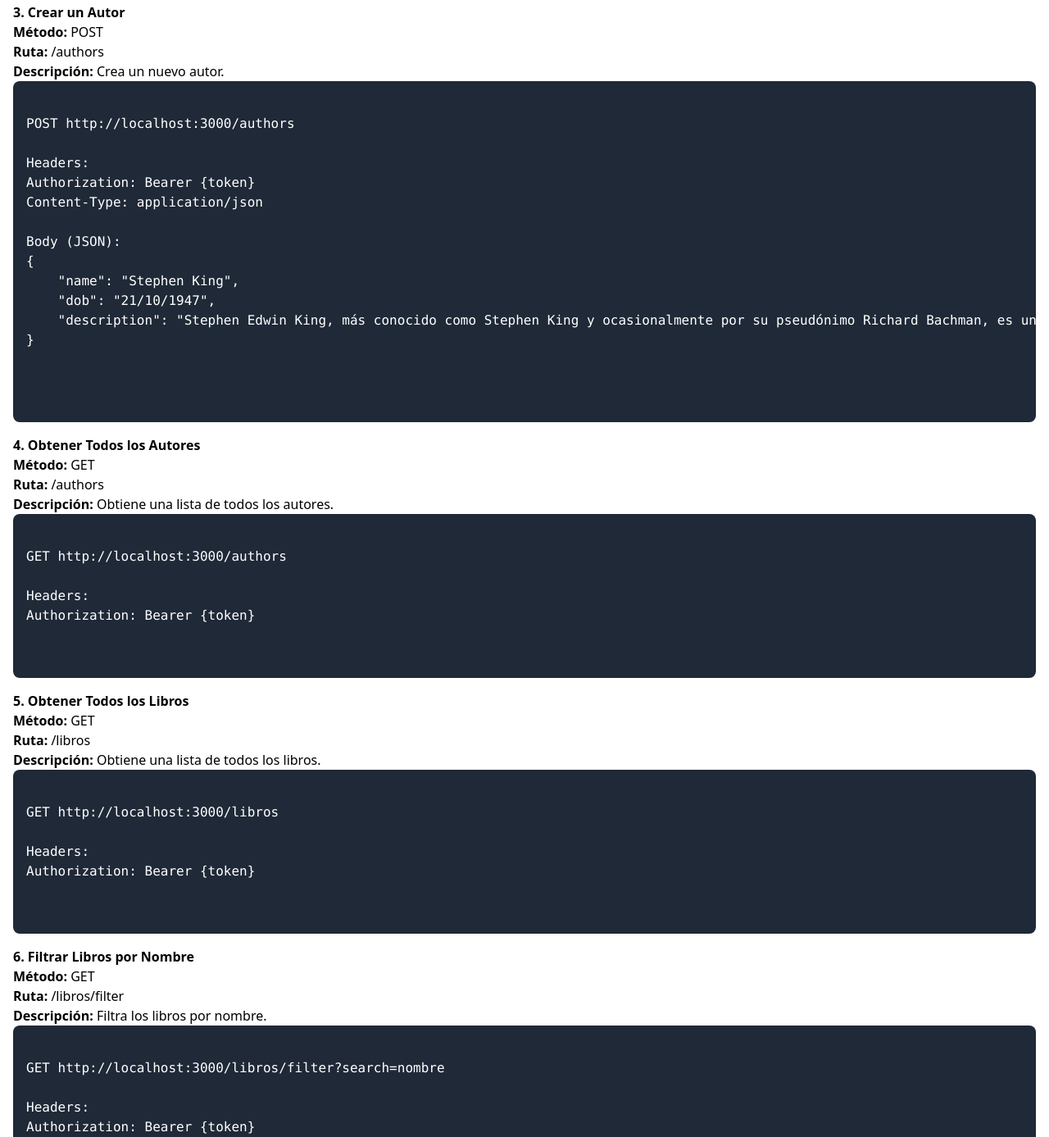
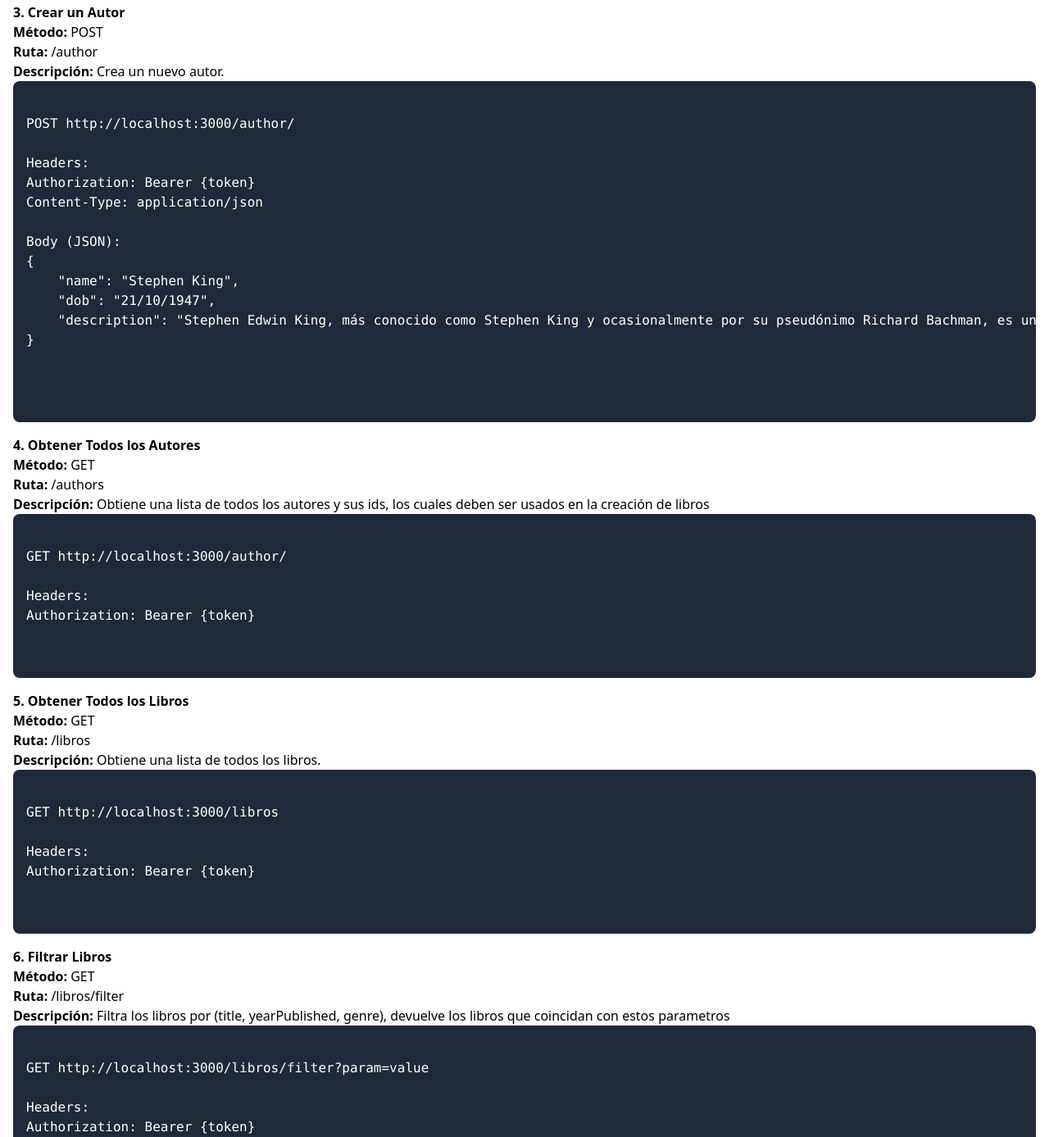
Before and after one commit to Lau-szutner/aplicaciones-hibridas-api, a website: page public/index.html in a window 1280 px wide. Shown: the part 1113-2500 px from the top of the page at 82% size. Drawn offline with nearby package versions, Linux system fonts and the light colour scheme.

Commit message:
agrego documentacion

```diff
--- a/public/index.html
+++ b/public/index.html
@@ -60,11 +60,11 @@ Body (JSON):
 
         <h4 class="mt-4 text-md font-semibold">3. Crear un Autor</h4>
         <p><strong>Método:</strong> POST</p>
-        <p><strong>Ruta:</strong> /authors</p>
+        <p><strong>Ruta:</strong> /author</p>
         <p><strong>Descripción:</strong> Crea un nuevo autor.</p>
         <pre class="bg-gray-800 p-4 rounded-lg text-white">
 <code>
-POST http://localhost:3000/authors
+POST http://localhost:3000/author/
 
 Headers:
 Authorization: Bearer {token}
@@ -83,10 +83,10 @@ Body (JSON):
         <h4 class="mt-4 text-md font-semibold">4. Obtener Todos los Autores</h4>
         <p><strong>Método:</strong> GET</p>
         <p><strong>Ruta:</strong> /authors</p>
-        <p><strong>Descripción:</strong> Obtiene una lista de todos los autores.</p>
+        <p><strong>Descripción:</strong> Obtiene una lista de todos los autores y sus ids, los cuales deben ser usados en la creación de libros</p>
         <pre class="bg-gray-800 p-4 rounded-lg text-white">
 <code>
-GET http://localhost:3000/authors
+GET http://localhost:3000/author/
 
 Headers:
 Authorization: Bearer {token}
@@ -109,13 +109,13 @@ Authorization: Bearer {token}
 </code>
         </pre>
 
-        <h4 class="mt-4 text-md font-semibold">6. Filtrar Libros por Nombre</h4>
+        <h4 class="mt-4 text-md font-semibold">6. Filtrar Libros</h4>
         <p><strong>Método:</strong> GET</p>
         <p><strong>Ruta:</strong> /libros/filter</p>
-        <p><strong>Descripción:</strong> Filtra los libros por nombre.</p>
+        <p><strong>Descripción:</strong> Filtra los libros por (title, yearPublished, genre), devuelve los libros que coincidan con estos parametros</p>
         <pre class="bg-gray-800 p-4 rounded-lg text-white">
 <code>
-GET http://localhost:3000/libros/filter?search=nombre
+GET http://localhost:3000/libros/filter?param=value
 
 Headers:
 Authorization: Bearer {token}
@@ -128,7 +128,7 @@ Authorization: Bearer {token}
         <p><strong>Descripción:</strong> Obtiene un libro por su ID.</p>
         <pre class="bg-gray-800 p-4 rounded-lg text-white">
 <code>
-GET http://localhost:3000/libros/{id}
+GET http://localhost:3000/libros/:id
 
 Headers:
 Authorization: Bearer {token}
@@ -150,7 +150,7 @@ Content-Type: application/json
 Body (JSON):
 {
     "title": String,
-    "author": String,
+    "author": (Stephen king ID),
     "yearPublished": Number,
     "genre": {
         'Ficción',
@@ -171,7 +171,7 @@ Body (JSON):
         <p><strong>Descripción:</strong> Actualiza la información de un libro existente.</p>
         <pre class="bg-gray-800 p-4 rounded-lg text-white">
 <code>
-PUT http://localhost:3000/libros/{id}
+PUT http://localhost:3000/libros/:id
 
 Headers:
 Authorization: Bearer {token}
```
